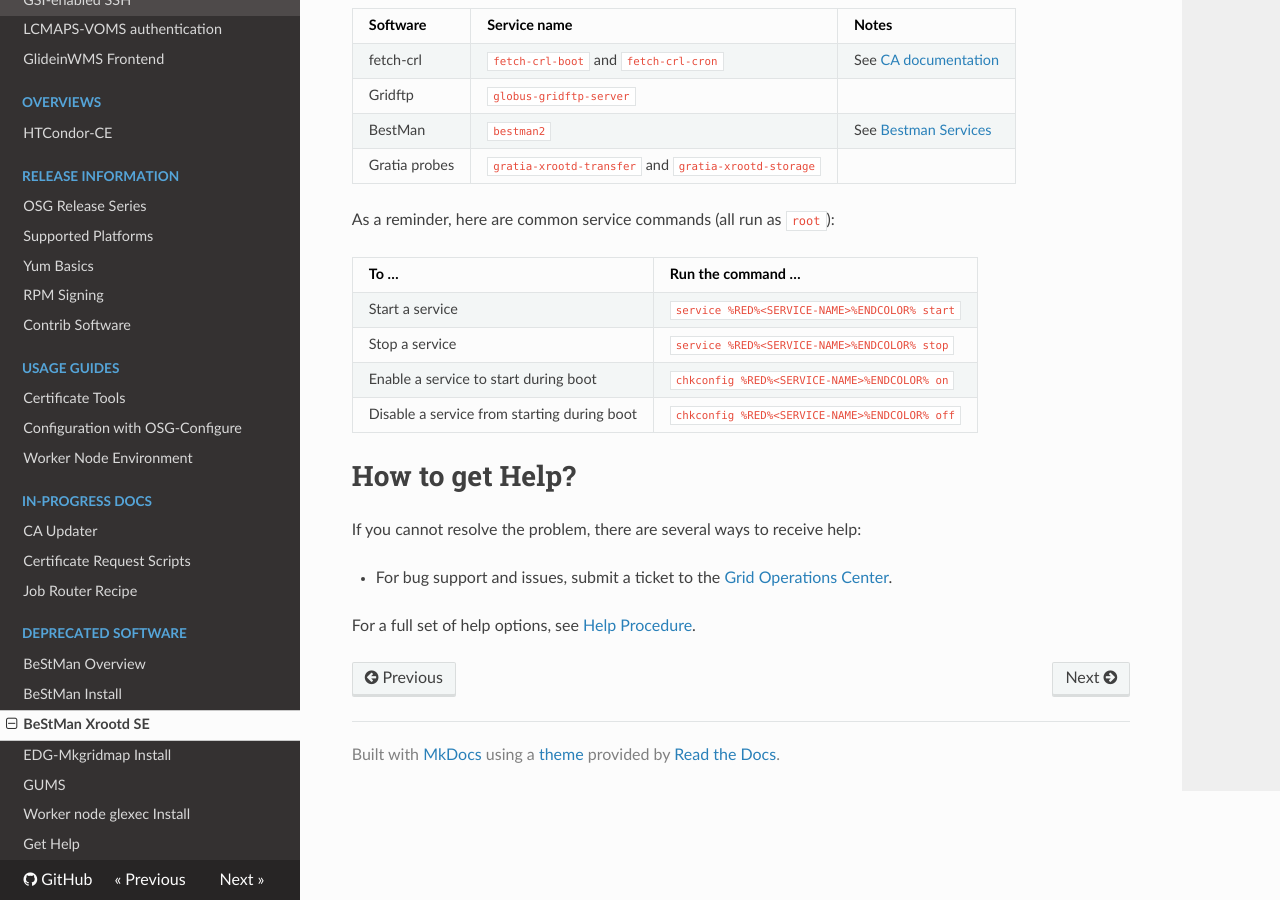
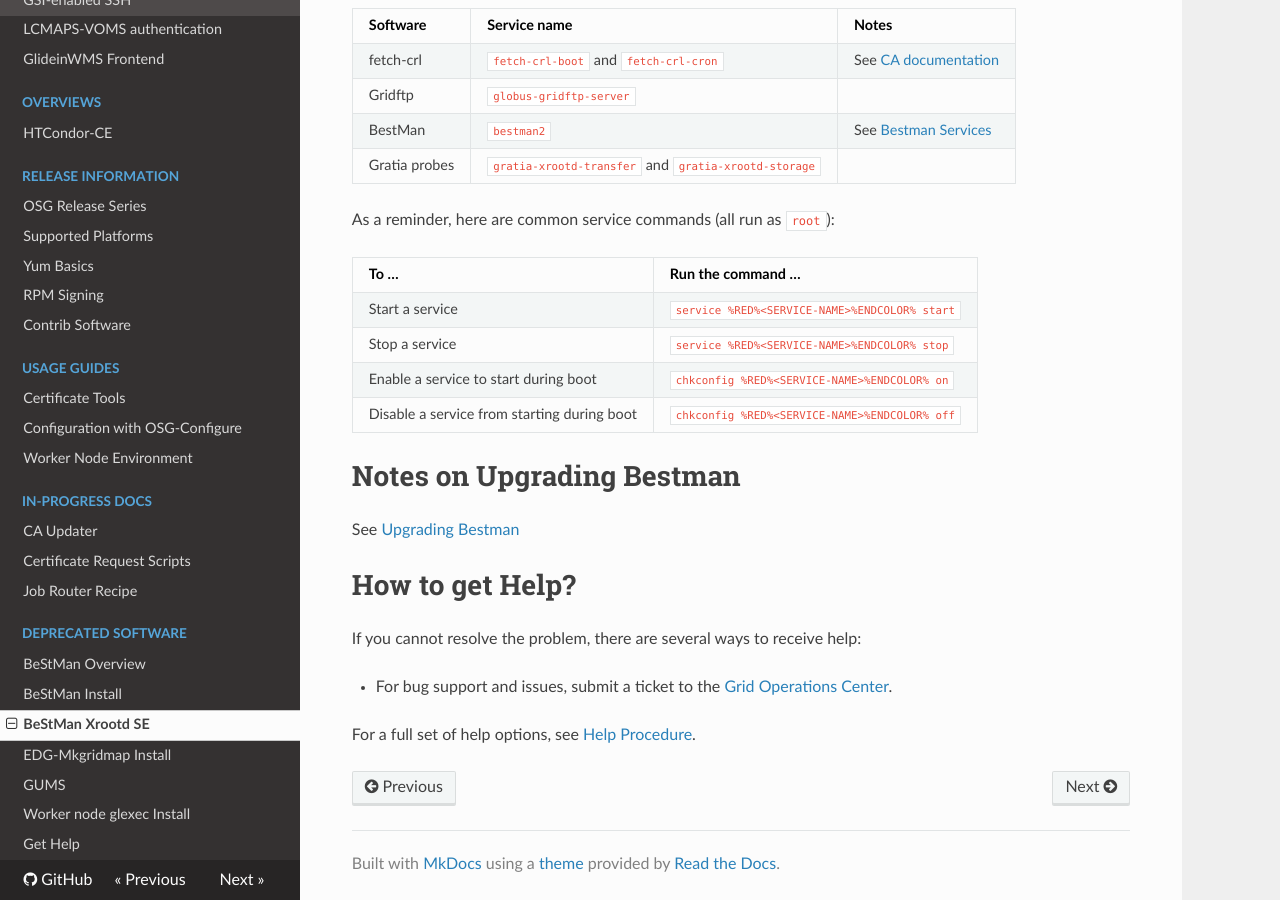
Before and after one commit to osg-htc/docs, an MkDocs documentation site: the page built from docs/data/install-bestman-xrootd.md, in a window 1280 px wide and 900 px high, scrolled down 6387 px. Built offline with MkDocs 1.6.1, drawn with Linux system fonts in a browser that asks for light colours; nearby versions of some CDN libraries; old or Windows-style settings are respelled for this version of MkDocs.

Commit message:
Added link to upgrading Bestman

```diff
--- a/docs/data/install-bestman-xrootd.md
+++ b/docs/data/install-bestman-xrootd.md
@@ -252,6 +252,10 @@ As a reminder, here are common service commands (all run as `root`):
 | Disable a service from starting during boot | `chkconfig %RED%<SERVICE-NAME>%ENDCOLOR% off` |
 
 
+Notes on Upgrading Bestman
+=========================
+
+See [Upgrading Bestman](../data/bestman-install/#upgrading-bestman)
 
 How to get Help?
 ================
```
